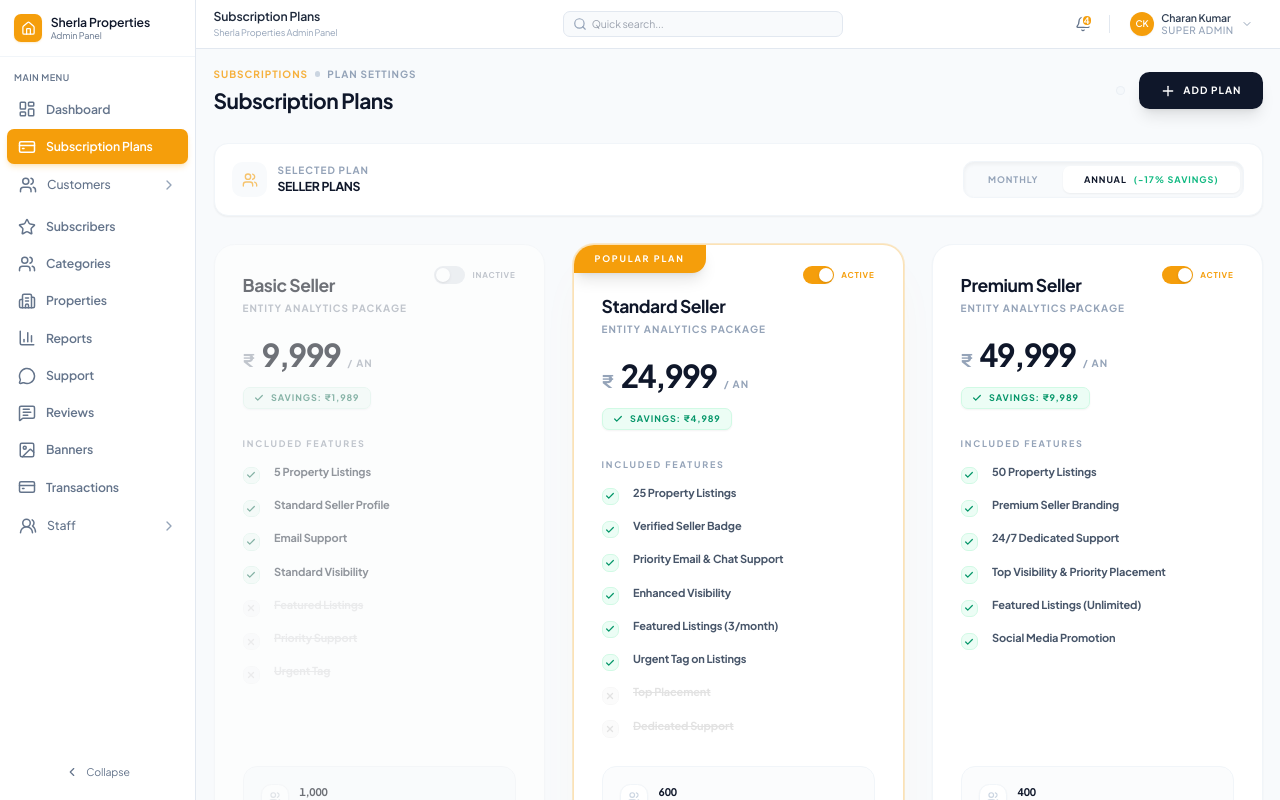
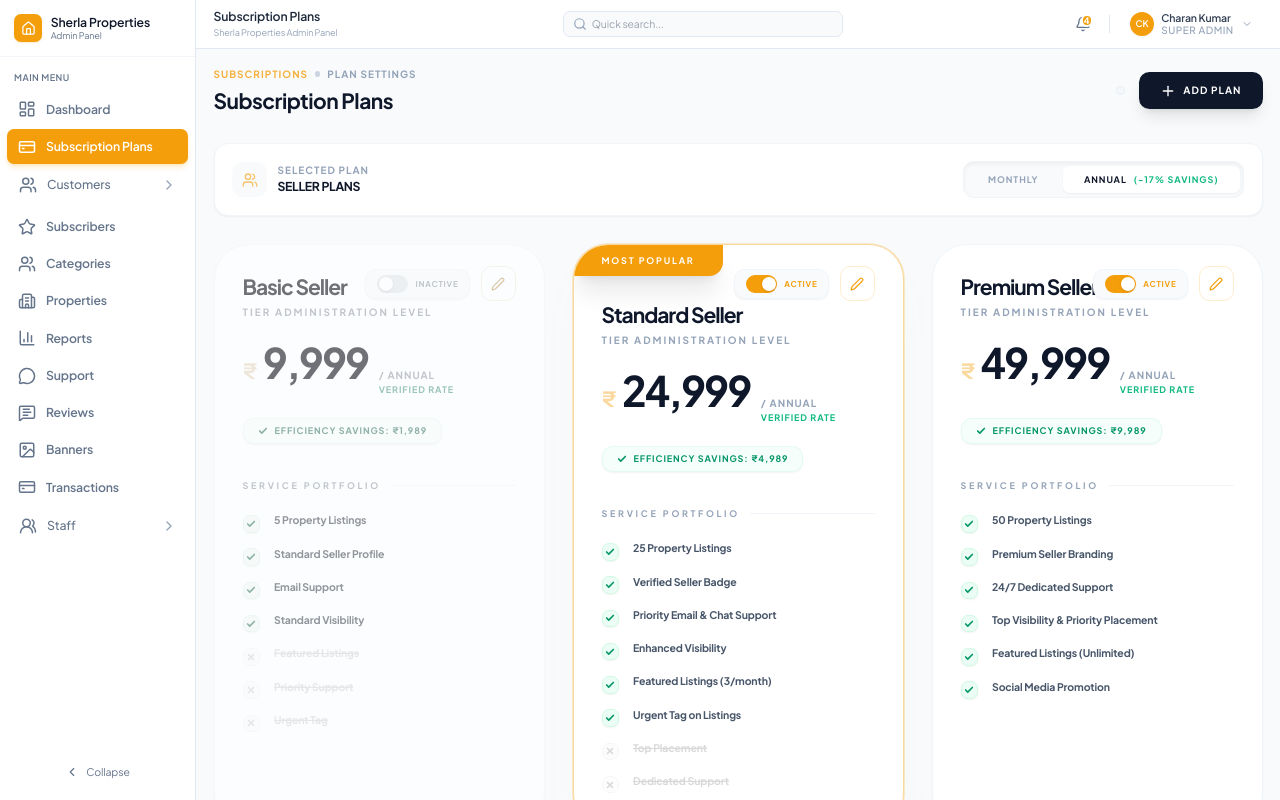
Before and after one commit to charankumardigitalraiz-max/99acres, a React (Vite) app: page /subscriptions in a window 1280 px wide. Shown: the top 800 px of the page. Built offline with nearby package versions, Linux system fonts and the light colour scheme.

Commit message:
some styles updated

```diff
--- a/src/components/ui/Modal.jsx
+++ b/src/components/ui/Modal.jsx
@@ -32,7 +32,7 @@ export default function Modal({ isOpen, onClose, title, children, size = 'md' })
       className="fixed inset-0 z-[100] flex items-center justify-center p-4 bg-slate-900/40 backdrop-blur-sm animate-in fade-in duration-200"
       onClick={(e) => { if (e.target === overlayRef.current) onClose(); }}
     >
-      <div className="bg-white rounded-xl shadow-xl w-full max-w-md overflow-hidden animate-in fade-in zoom-in duration-200">
+      <div className={`bg-white rounded-xl shadow-xl w-full ${sizeClass} overflow-hidden animate-in fade-in zoom-in duration-200`}>
         {/* Header */}
         <div className="px-6 py-4 border-b border-slate-100 flex items-center justify-between bg-white">
           <h3 className="text-lg font-bold text-slate-800 tracking-tight">{title}</h3>
--- a/src/pages/StaffRoles.jsx
+++ b/src/pages/StaffRoles.jsx
@@ -93,7 +93,7 @@ export default function StaffRoles() {
 
           return (
             <div key={role.id} className="bg-white rounded-2xl border border-slate-100 shadow-sm overflow-hidden group hover:border-primary/20 transition-all flex flex-col hover:shadow-xl hover:shadow-slate-200/40">
-              <div className="px-6 py-5 bg-slate-50/50 border-b border-slate-100 flex items-center justify-between gap-4">
+              <div className="px-6 py-5 bg-white border-b border-slate-100 flex items-center justify-between gap-4">
                 <div className="flex items-center gap-4 min-w-0">
                   <div className="w-10 h-10 rounded-xl bg-white border border-slate-100 shadow-sm flex items-center justify-center shrink-0 group-hover:scale-110 transition-transform">
                     <Shield size={18} className="text-primary" />
--- a/src/pages/SubscriptionPlans.jsx
+++ b/src/pages/SubscriptionPlans.jsx
@@ -92,15 +92,20 @@ export default function SubscriptionPlans() {
           const pc = planColors[plan.name.includes('Premium') ? 'Premium' : plan.name.includes('Standard') ? 'Standard' : 'Basic'];
           const price = billingCycle === 'annual' ? plan.annualPrice : plan.monthlyPrice;
           const isPopular = plan.popular;
+          const totalSubscribers = plans.reduce((a, p) => a + p.subscribers, 0);
+          const marketShare = Math.round((plan.subscribers / totalSubscribers) * 100);
 
           return (
             <div
               key={plan.id}
-              className={`bg-white rounded-3xl relative flex flex-col transition-all duration-500 border overflow-hidden p-8 ${isPopular ? 'border-primary/30 shadow-2xl shadow-primary/5 ring-1 ring-primary/20 pt-14' : 'border-slate-100 shadow-sm hover:border-primary/20 hover:shadow-xl hover:shadow-slate-200/40'
-                } ${plan.status === 'inactive' ? 'opacity-60 grayscale-[0.5]' : ''}`}
+              className={`bg-white rounded-[2.5rem] relative flex flex-col transition-all duration-500 border overflow-hidden group p-8 ${isPopular
+                ? 'border-primary/40 shadow-2xl shadow-primary/5 ring-1 ring-primary/20 pt-16'
+                : 'border-slate-100 shadow-sm hover:border-primary/20 hover:shadow-xl hover:shadow-slate-200/40'
+                } ${plan.status === 'inactive' ? 'opacity-60 grayscale-[0.6]' : ''}`}
             >
-              {/* Status Toggle - Top Right */}
-              <div className="absolute top-6 right-8 flex items-center gap-2 z-20">
+              {/* Control Cluster - Top Right */}
+              <div className="absolute top-6 right-8 flex items-center gap-3 z-20">
+                <div className="flex items-center gap-2 px-3 py-1.5 bg-slate-50 border border-slate-100 rounded-xl shadow-sm group-hover:border-primary/20 transition-all">
                   <Switch
                     checked={plan.status === 'active'}
                     onChange={() => dispatch(togglePlanStatus({ type: 'seller', id: plan.id }))}
@@ -109,80 +114,111 @@ export default function SubscriptionPlans() {
                     {plan.status === 'inactive' ? 'Inactive' : 'Active'}
                   </span>
                 </div>
+                <button
+                  onClick={() => openEdit(plan)}
+                  className="w-10 h-10 rounded-xl  flex items-center justify-center border border-primary/20  transition-all active:scale-95 group-hover:rotate-6"
+                >
+                  <Edit2 size={14} className="text-primary" />
+                </button>
+              </div>
 
               {isPopular && (
                 <div className="absolute top-0 left-0">
-                  <div className="bg-primary text-white text-[9px] font-bold uppercase tracking-[0.2em] px-6 py-2 rounded-br-2xl shadow-lg">
-                    Popular Plan
+                  <div className="bg-primary text-white text-[9px] font-black uppercase tracking-[0.2em] px-8 py-2.5 rounded-br-2xl shadow-xl animate-in slide-in-from-left-4 duration-500">
+                    Most Popular
                   </div>
                 </div>
               )}
 
-              <div className="mb-8">
-                <div className="flex justify-between items-start mb-6 pr-12">
+              <div className="mb-10">
+                <div className="flex justify-between items-start mb-6">
                   <div className="flex-1">
-                    <h3 className="text-xl font-bold text-slate-900 tracking-tight">{plan.name}</h3>
-                    <p className="text-[10px] font-bold text-slate-400 uppercase tracking-widest mt-1">Entity Analytics Package</p>
+                    <h3 className="text-2xl font-black text-slate-900 tracking-tighter mb-1">{plan.name}</h3>
+                    <p className="text-[10px] font-bold text-slate-400 uppercase tracking-[0.2em]">Tier Administration Level</p>
                   </div>
                 </div>
 
                 <div className="flex items-baseline gap-2">
-                  <span className="text-xl font-bold text-slate-400">₹</span>
-                  <span className="text-4xl font-bold text-slate-900 tracking-tighter tabular-nums">{price.toLocaleString()}</span>
-                  <span className="text-[10px] font-bold text-slate-400 uppercase tracking-widest">/ {billingCycle.slice(0, 2)}</span>
+                  <span className="text-2xl font-black text-primary/40 tracking-tighter">₹</span>
+                  <span className="text-5xl font-black text-slate-900 tracking-tighter tabular-nums leading-none">
+                    {price.toLocaleString()}
+                  </span>
+                  <div className="flex flex-col ml-1">
+                    <span className="text-[10px] font-black text-slate-400 uppercase tracking-widest leading-none">/ {billingCycle}</span>
+                    <span className="text-[9px] font-bold text-emerald-500 uppercase tracking-widest mt-1">Verified Rate</span>
                   </div>
+                </div>
+
                 {billingCycle === 'annual' && (
-                  <div className="inline-flex items-center gap-2 mt-4 px-3 py-1 bg-emerald-50 text-emerald-600 rounded-lg border border-emerald-100 shadow-sm">
-                    <Check size={10} className="stroke-[3]" />
-                    <span className="text-[9px] font-bold uppercase tracking-widest">Savings: ₹{(plan.monthlyPrice * 12 - plan.annualPrice).toLocaleString()}</span>
+                  <div className="inline-flex items-center gap-2 mt-6 px-4 py-1.5 bg-emerald-50/50 text-emerald-600 rounded-xl border border-emerald-100/50 shadow-sm backdrop-blur-sm">
+                    <Check size={10} strokeWidth={4} />
+                    <span className="text-[9px] font-black uppercase tracking-widest">Efficiency Savings: ₹{(plan.monthlyPrice * 12 - plan.annualPrice).toLocaleString()}</span>
                   </div>
                 )}
               </div>
 
-              <div className="flex-1 space-y-4 mb-8">
-                <p className="text-[9px] font-bold text-slate-400 uppercase tracking-[0.2em] mb-4">Included Features</p>
+              <div className="flex-1 space-y-4 mb-2">
+                <p className="text-[9px] font-black text-slate-400 uppercase tracking-[0.3em] mb-6 flex items-center gap-3">
+                  Service Portfolio
+                  <div className="h-px flex-1 bg-slate-100" />
+                </p>
+
                 {plan.features.map((f, i) => (
-                  <div key={i} className="flex items-start gap-4 group">
-                    <div className="w-5 h-5 rounded-lg bg-emerald-50 border border-emerald-100 flex items-center justify-center flex-shrink-0 mt-0.5 group-hover:scale-110 transition-transform">
-                      <Check size={10} className="text-emerald-600" strokeWidth={3} />
+                  <div key={i} className="flex items-start gap-4 group/item">
+                    <div className="w-5 h-5 rounded-lg bg-emerald-50 border border-emerald-100 flex items-center justify-center flex-shrink-0 mt-0.5 group-hover/item:scale-110 transition-transform shadow-sm">
+                      <Check size={10} className="text-emerald-600" strokeWidth={4} />
                     </div>
-                    <span className="text-[11px] font-bold text-slate-600 leading-tight group-hover:text-slate-900 transition-colors">{f}</span>
+                    <span className="text-xs font-bold text-slate-600 leading-tight group-hover/item:text-slate-900 transition-colors">{f}</span>
                   </div>
                 ))}
+
                 {plan.notIncluded?.map((f, i) => (
-                  <div key={i} className="flex items-start gap-4 opacity-30 grayscale group">
-                    <div className="w-5 h-5 rounded-lg bg-slate-100 border border-slate-200 flex items-center justify-center flex-shrink-0 mt-0.5">
-                      <X size={10} className="text-slate-400" strokeWidth={3} />
+                  <div key={i} className="flex items-start gap-4 opacity-40 grayscale group/item hover:opacity-100 hover:grayscale-0 transition-all">
+                    <div className="w-5 h-5 rounded-lg bg-slate-50 border border-slate-200 flex items-center justify-center flex-shrink-0 mt-0.5 group-hover/item:rotate-12 transition-transform">
+                      <X size={10} className="text-slate-400" strokeWidth={4} />
                     </div>
-                    <span className="text-[11px] font-bold text-slate-400 line-through leading-tight">{f}</span>
+                    <span className="text-xs font-bold text-slate-400 line-through leading-tight group-hover/item:text-slate-800 group-hover/item:no-underline transition-all">{f}</span>
                   </div>
                 ))}
               </div>
 
-              <div className="mt-auto">
-                <div className="bg-slate-50/50 rounded-2xl p-5 border border-slate-100 flex flex-col gap-4 group">
+              {/* <div className="mt-auto">
+                <div className="bg-slate-50/80 rounded-[2rem] p-6 border border-slate-100/50 flex flex-col gap-5 group/meter relative overflow-hidden backdrop-blur-sm">
+                  <div className="absolute top-0 left-0 w-1 h-full bg-primary/20 overflow-hidden">
+                    <div className="h-full bg-primary transition-all duration-1000" style={{ height: `${marketShare}%` }} />
+                  </div>
+
                   <div className="flex justify-between items-center">
-                    <div className="flex items-center gap-3">
-                      <div className="w-8 h-8 rounded-xl bg-white border border-slate-100 flex items-center justify-center shadow-sm group-hover:scale-110 transition-transform">
-                        <Users size={14} className="text-slate-300 group-hover:text-primary transition-colors" />
+                    <div className="flex items-center gap-4">
+                      <div className="w-10 h-10 rounded-2xl bg-white border border-slate-100 flex items-center justify-center shadow-sm group-hover/meter:scale-110 transition-all group-hover/meter:shadow-primary/10 group-hover/meter:border-primary/20">
+                        <Users size={16} className="text-slate-300 group-hover/meter:text-primary transition-colors" />
                       </div>
                       <div>
-                        <p className="text-xs font-bold text-slate-900 tabular-nums">{plan.subscribers.toLocaleString()}</p>
-                        <p className="text-[8px] font-bold text-slate-400 uppercase tracking-widest">Subscribers</p>
+                        <p className="text-lg font-black text-slate-900 tabular-nums tracking-tighter">{plan.subscribers.toLocaleString()}</p>
+                        <p className="text-[9px] font-black text-slate-400 uppercase tracking-[0.2em]">Market Volume</p>
                       </div>
                     </div>
-                    {/* <span className="text-[9px] font-bold text-primary bg-primary/5 px-2 py-1 rounded-md border border-primary/10 uppercase tracking-widest tabular-nums">
-                      {Math.round((plan.subscribers / plans.reduce((a, p) => a + p.subscribers, 0)) * 100)}% Market Share
-                    </span> */}
+                    <div className="flex flex-col items-end">
+                      <span className="text-[11px] font-black text-primary tabular-nums drop-shadow-[0_0_8px_rgba(var(--primary-rgb),0.3)]">
+                        {marketShare}%
+                      </span>
+                      <span className="text-[8px] font-bold text-slate-400 uppercase tracking-widest">Share</span>
                     </div>
-                  <div className="h-1.5 bg-slate-100 rounded-full overflow-hidden shadow-inner">
+                  </div>
+
+                  <div className="h-2 bg-slate-200/50 rounded-full overflow-hidden shadow-inner relative">
                     <div
-                      className="h-full rounded-full bg-primary transition-all duration-1000 ease-out shadow-sm"
-                      style={{ width: `${Math.round((plan.subscribers / plans.reduce((a, p) => a + p.subscribers, 0)) * 100)}%` }}
+                      className="h-full rounded-full bg-primary transition-all duration-1000 ease-out shadow-[0_0_12px_rgba(var(--primary-rgb),0.4)]"
+                      style={{ width: `${marketShare}%` }}
+                    />
+
+                    <div
+                      className="absolute top-0 right-0 h-full aspect-square bg-white/40 blur-[2px] animate-pulse rounded-full"
+                      style={{ left: `calc(${marketShare}% - 8px)` }}
                     />
                   </div>
                 </div>
-              </div>
+              </div> */}
             </div>
           );
         })}
```
Lines whose indentation alone changed are shown as unchanged.
